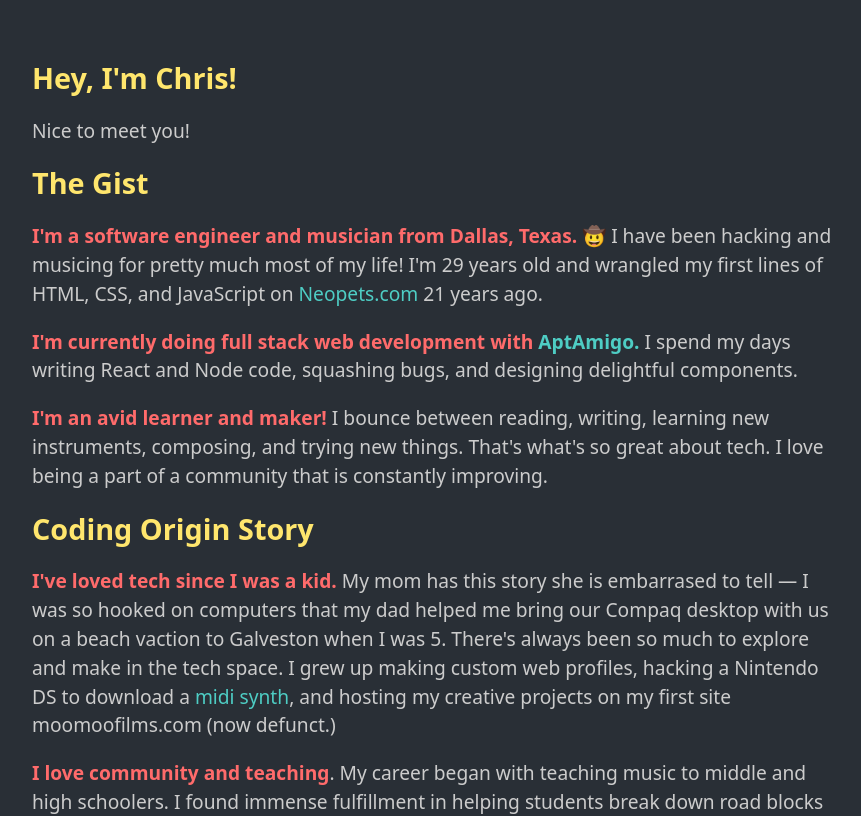
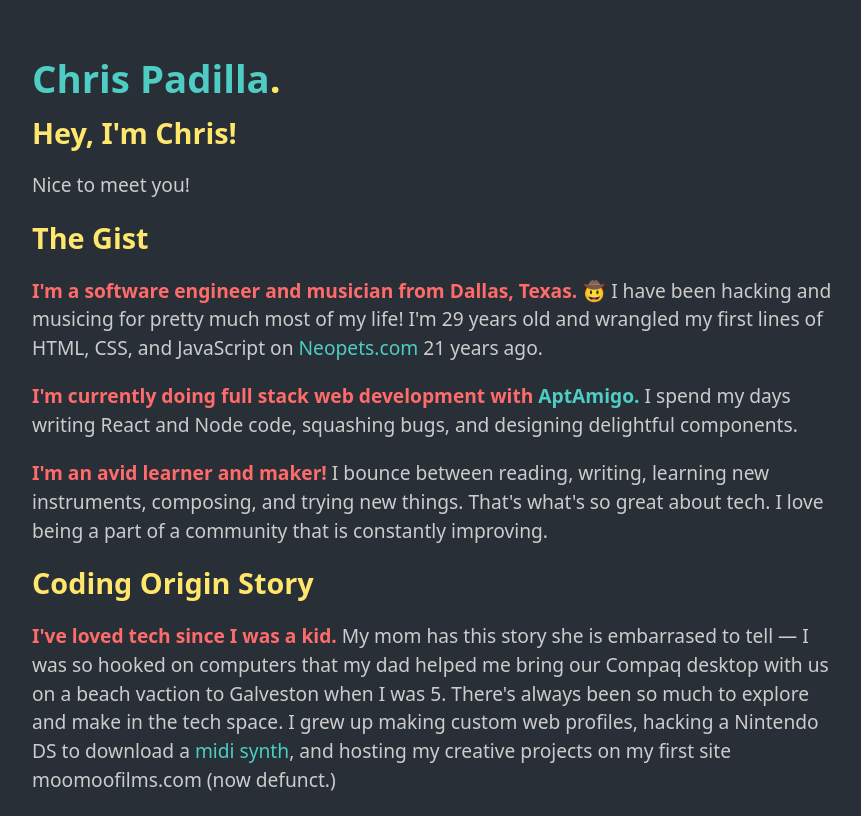
Before and after one commit to cdpadilla42/chrisdpadilla.com, a Next.js app: page /about in a window 1280 px wide. Shown: the top 816 px of the page, without its empty margins (208-1069 px from the left). Built offline with nearby package versions, Linux system fonts and the light colour scheme.

Commit message:
Add header to about

```diff
--- a/pages/about.js
+++ b/pages/about.js
@@ -1,5 +1,6 @@
 import Head from 'next/head';
 import React from 'react';
+import Header from '../components/header';
 import Layout from '../components/layout';
 import { calculateAge } from '../lib/util';
 
@@ -13,6 +14,7 @@ const About = () => {
         <title>About | Chris Padilla</title>
         <meta property="og:image" content={'/assets/headshot.jpeg'} />
       </Head>
+      <Header />
       <h2>Hey, I'm Chris! </h2>
       <p>Nice to meet you!</p>
       <h2>The Gist</h2>
```
